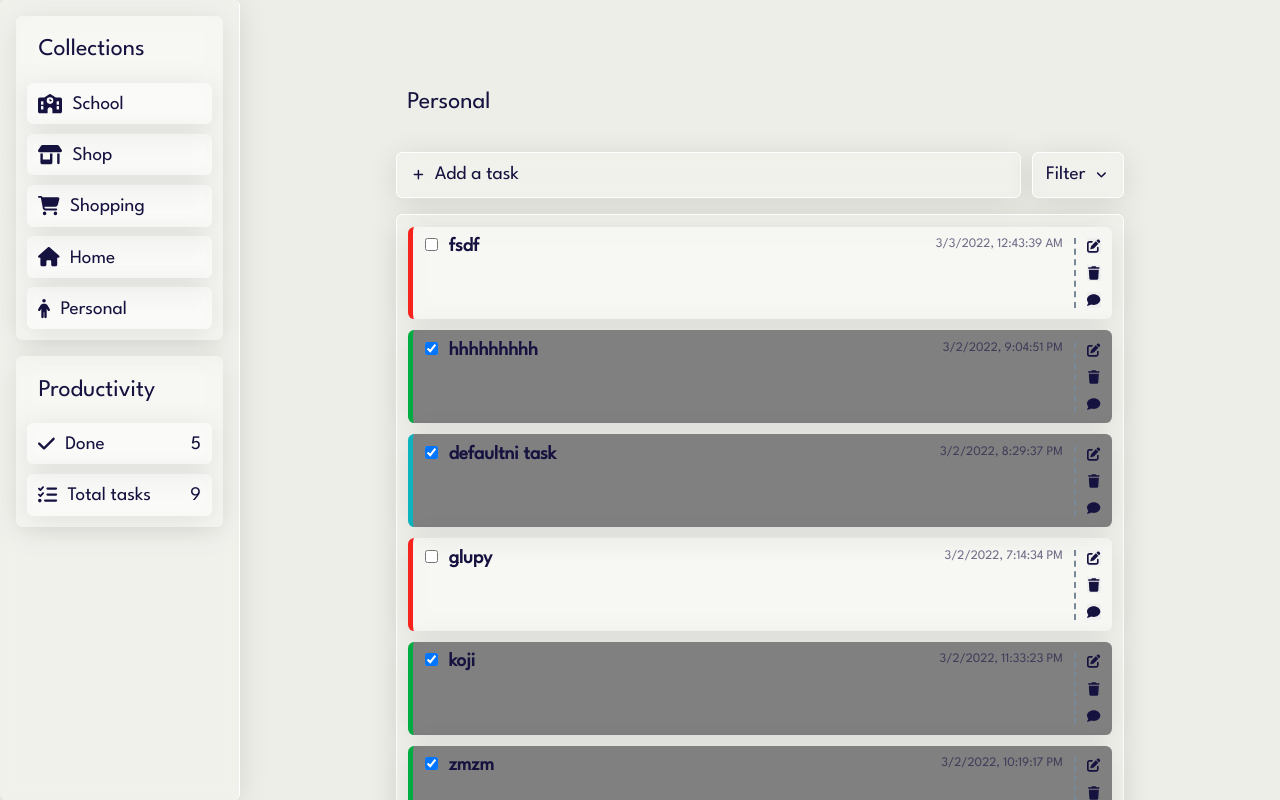
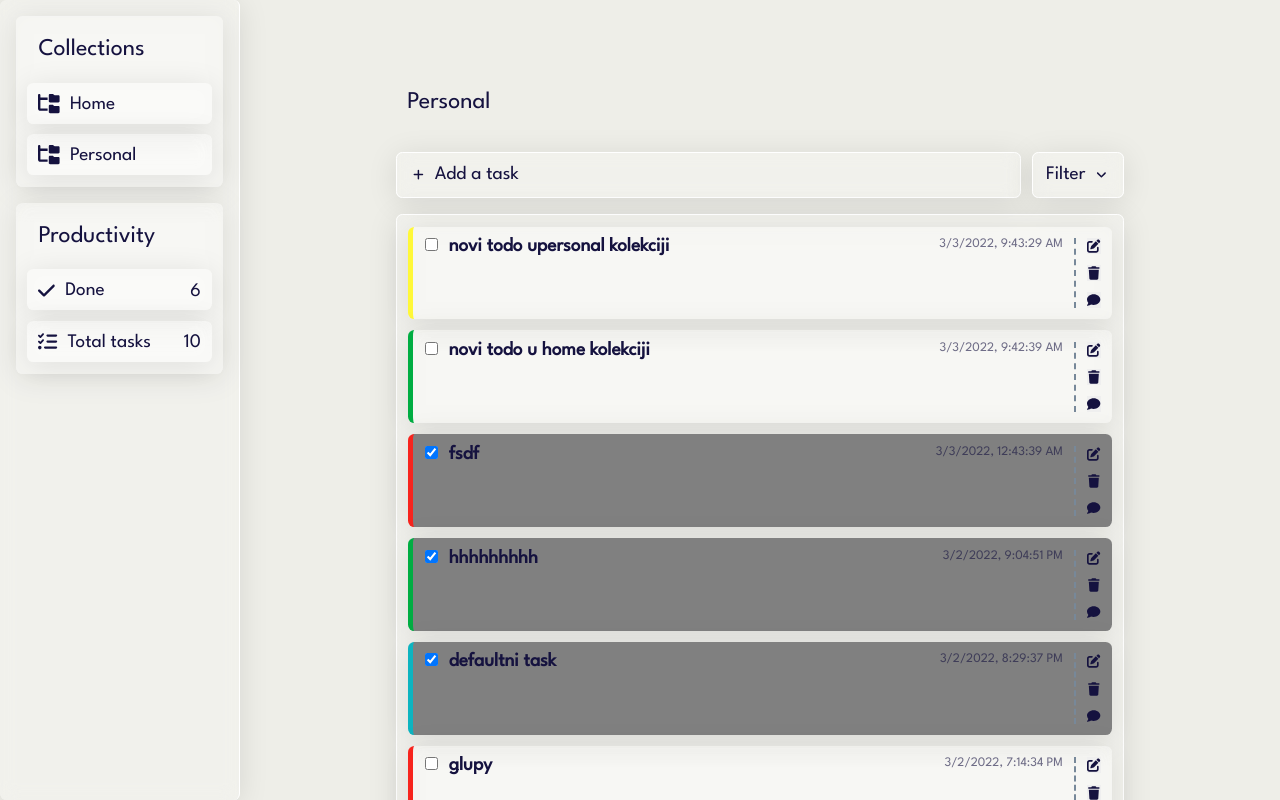
Before and after one commit to akunalic1/ToDo, a React (Create React App) app: page / in a window 1280 px wide. Shown: the top 800 px of the page. Built offline with nearby package versions, Linux system fonts and the light colour scheme; data requests are answered from the project's data file.

Commit message:
Dynamic collections and refactor

```diff
--- a/db.json
+++ b/db.json
@@ -7,6 +7,7 @@
       "status": "urgent",
       "comment": "",
       "completed": false,
+      "collection": "Home",
       "id": 58
     },
     {
@@ -16,6 +17,7 @@
       "status": "default",
       "comment": "",
       "completed": true,
+      "collection": "Home",
       "id": 59
     },
     {
@@ -25,6 +27,7 @@
       "status": "important",
       "comment": "",
       "completed": true,
+      "collection": "Personal",
       "id": 62
     },
     {
@@ -34,16 +37,8 @@
       "status": "not-a-priority",
       "comment": "",
       "completed": true,
+      "collection": "Home",
       "id": 63
-    },
-    {
-      "title": "kokokokok",
-      "text": "",
-      "createdAt": "3/2/2022, 10:17:44 PM",
-      "status": "not-a-priority",
-      "comment": "",
-      "completed": false,
-      "id": 64
     },
     {
       "title": "lol",
@@ -52,6 +47,7 @@
       "status": "not-a-priority",
       "comment": "",
       "completed": false,
+      "collection": "Home",
       "id": 65
     },
     {
@@ -61,6 +57,7 @@
       "status": "important",
       "comment": "",
       "completed": true,
+      "collection": "Home",
       "id": 66
     },
     {
@@ -70,6 +67,7 @@
       "status": "important",
       "comment": "",
       "completed": true,
+      "collection": "Personal",
       "id": 67
     },
     {
@@ -78,8 +76,29 @@
       "createdAt": "3/3/2022, 12:43:39 AM",
       "status": "urgent",
       "comment": "",
+      "completed": true,
+      "collection": "Home",
+      "id": 68
+    },
+    {
+      "title": "novi todo u home kolekciji",
+      "text": "",
+      "createdAt": "3/3/2022, 9:42:39 AM",
+      "status": "important",
+      "comment": "",
       "completed": false,
-      "id": 68
+      "collection": "Home",
+      "id": 69
+    },
+    {
+      "title": "novi todo upersonal kolekciji",
+      "text": "",
+      "createdAt": "3/3/2022, 9:43:29 AM",
+      "status": "not-a-priority",
+      "comment": "",
+      "completed": false,
+      "collection": "Personal",
+      "id": 70
     }
   ]
 }
--- a/src/components/Sidebar.jsx
+++ b/src/components/Sidebar.jsx
@@ -4,6 +4,7 @@ import {
   faPerson,
   faSchool,
   faShop,
+  faFolderTree,
   faShoppingCart,
   faTasks,
 } from "@fortawesome/free-solid-svg-icons";
@@ -12,62 +13,42 @@ import React, { useEffect, useState } from "react";
 import server from "../api/server";
 
 import "./../css/sidebar.css";
+import Todo from "./Todo";
 
 const Sidebar = ({ setCollection, totalNumber, numberOfDone }) => {
-  const [productivity, setProductivity] = useState({ done: 0, total: 0 });
+  const [collections, setCollections] = useState([]);
 
-  const getNumberOfTodos = async () => {
-    const response = await server.get("/todos");
-    response.status === 200
-      ? setProductivity({ ...productivity, total: response.data.length })
-      : console.log(response);
-    console.log(response);
-  };
-  const getNumberOfDoneTodos = async () => {
-    const response = await server.get("/todos?completed=true");
-    response.status === 200
-      ? setProductivity({ ...productivity, done: response.data.length })
-      : console.log(response);
-    console.log(response);
-  };
   useEffect(() => {
     setCollection("Personal");
-    getNumberOfTodos();
-    getNumberOfDoneTodos();
+    const getDistinctCollections = async () => {
+      const response = await server.get("/todos");
+      if (response.status === 200) {
+        setCollections([
+          ...new Set(response.data.map((todo) => todo.collection)),
+        ]);
+      }
+      console.log("kolekcije ", collections);
+    };
+    getDistinctCollections();
   }, []);
+
+  const renderColection = (collectionName) => {
+    return (
+      <button
+        key={collectionName}
+        onClick={(e) => setCollection(collectionName)}
+        className="item  glass"
+      >
+        <FontAwesomeIcon icon={faFolderTree}></FontAwesomeIcon>
+        <p>{collectionName}</p>
+      </button>
+    );
+  };
 
   const renderCollections = () => {
     return (
       <div className="collections">
-        <button
-          onClick={(e) => setCollection("School")}
-          className="item  glass"
-        >
-          <FontAwesomeIcon icon={faSchool}></FontAwesomeIcon>
-          <p>School</p>
-        </button>
-        <button onClick={(e) => setCollection("Shop")} className="item glass">
-          <FontAwesomeIcon icon={faShop}></FontAwesomeIcon>
-          <p>Shop</p>
-        </button>
-        <button
-          onClick={(e) => setCollection("Shopping")}
-          className="item glass"
-        >
-          <FontAwesomeIcon icon={faShoppingCart}></FontAwesomeIcon>
-          <p>Shopping</p>
-        </button>
-        <button onClick={(e) => setCollection("Home")} className="item glass">
-          <FontAwesomeIcon icon={faHome}></FontAwesomeIcon>
-          <p>Home</p>
-        </button>
-        <button
-          onClick={(e) => setCollection("Personal")}
-          className="item glass"
-        >
-          <FontAwesomeIcon icon={faPerson}></FontAwesomeIcon>
-          <p>Personal</p>
-        </button>
+        {collections.map((name) => renderColection(name))}
       </div>
     );
   };
```
